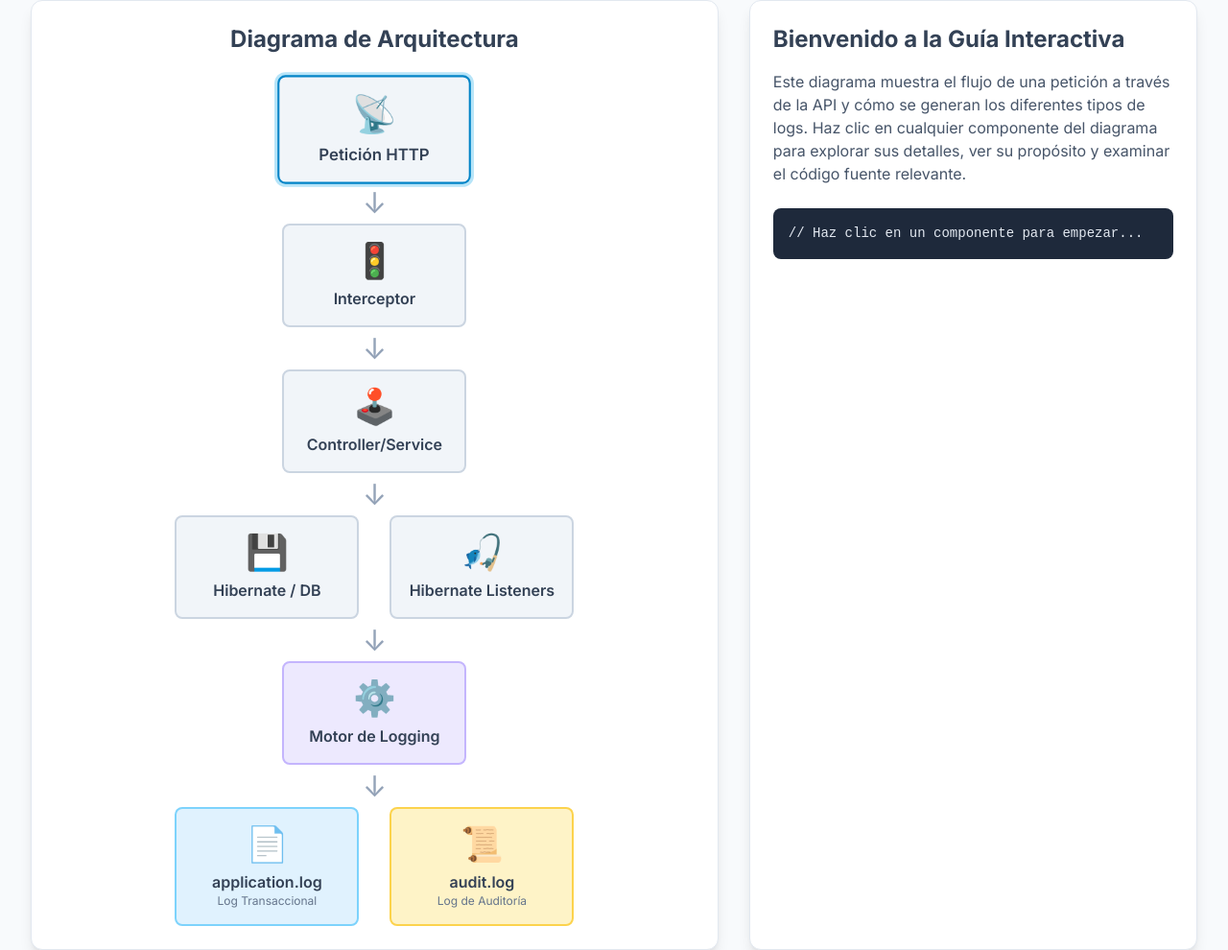
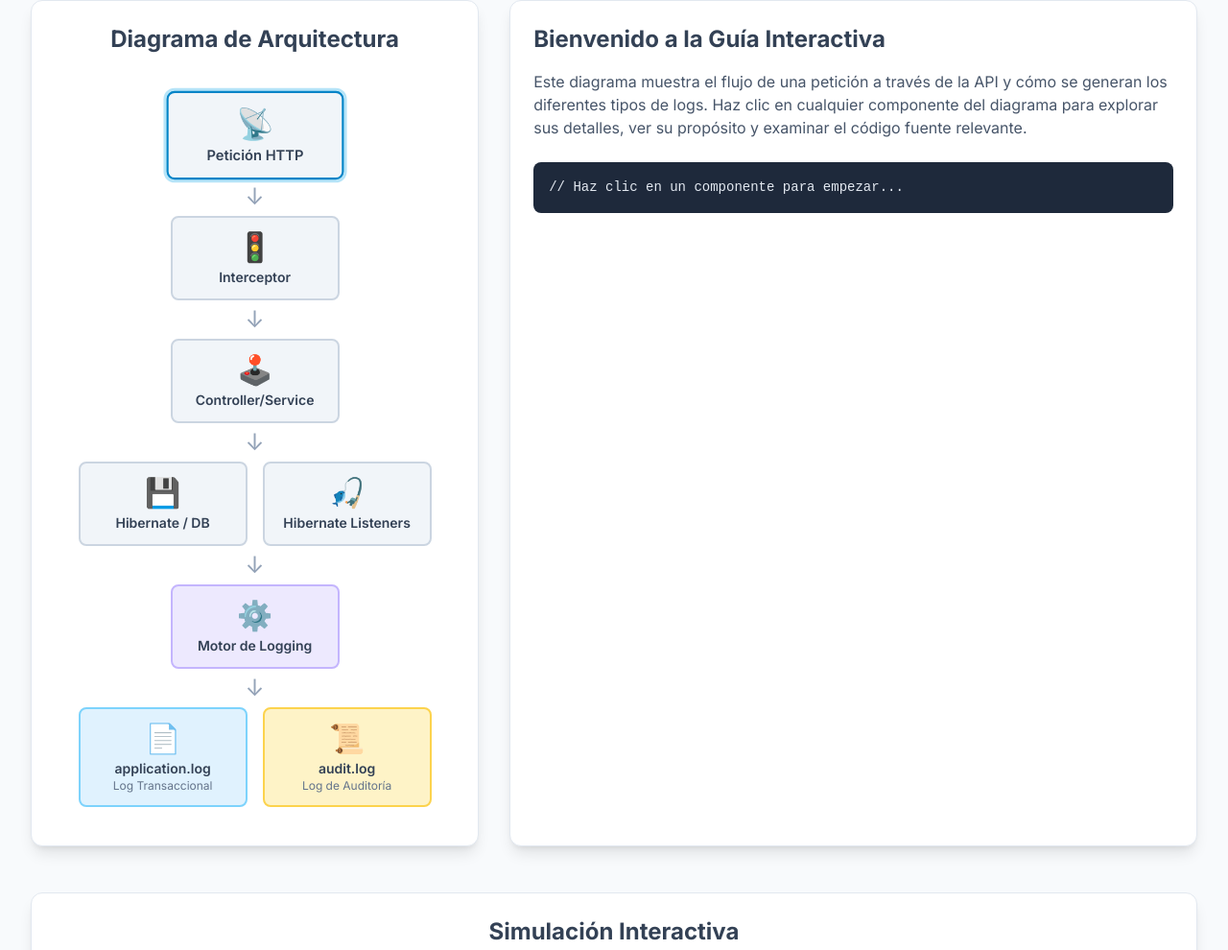
Before and after one commit to rorolopezg/logs_and_audits, a plain HTML site: page index.html in a window 1280 px wide. Shown: the part 172-1162 px from the top of the page at 96% size. Drawn offline with nearby package versions, Linux system fonts and the light colour scheme.

Commit message:
Aumentar ancho del panel de detalle de la  guía interactiva de logging para GitHub Pages

```diff
--- a/index.html
+++ b/index.html
@@ -10,7 +10,6 @@
     <!-- Application Structure Plan: The SPA is structured as an interactive dashboard. The core is a visual architecture diagram where each component is clickable. Clicking a component updates a details panel with explanations and code snippets. This non-linear, explorative approach is more engaging for developers than a linear document. A simulation section provides a hands-on demonstration, showing how different actions produce different logs, solidifying the user's understanding of the flow. This structure was chosen to transform a linear technical document into an exploratory learning tool, which is more effective for understanding system architectures. -->
     <!-- Visualization & Content Choices: Main Visualization: Architecture Diagram. Goal: Organize/Relationships. Method: Interactive Diagram (HTML/CSS/JS). Interaction: Clicks on components update a detail view. Justification: This directly models the system's flow, which is the key concept of the report. Simulation: Log generation in text areas. Goal: Inform/Change. Method: Dynamic text blocks. Interaction: Buttons trigger log generation. Justification: Makes the abstract concept of log generation tangible and observable. No statistical charts were needed as the source material is conceptual. -->
     <!-- CONFIRMATION: NO SVG graphics used. NO Mermaid JS used. -->
-    <!-- Repushh -->
     <style>
         body {
             font-family: 'Inter', sans-serif;
@@ -87,75 +86,75 @@
     </header>
 
     <main class="grid grid-cols-1 lg:grid-cols-5 gap-8">
-        <section id="architecture-diagram" class="lg:col-span-3 bg-white p-6 rounded-xl shadow-lg border border-slate-200">
+        <section id="architecture-diagram" class="lg:col-span-2 bg-white p-6 rounded-xl shadow-lg border border-slate-200">
             <h2 class="text-2xl font-bold mb-6 text-center text-slate-700">Diagrama de Arquitectura</h2>
-            <div class="relative min-h-[700px] flex flex-col justify-around items-center">
+            <div class="relative min-h-[700px] flex flex-col justify-around items-center py-4">
                 <!-- Fila 1: Petición -->
                 <div class="flex justify-center">
-                    <div id="comp-request" class="component bg-slate-100 p-4 rounded-lg border-2 border-slate-300 w-48 text-center" data-target="request">
-                        <span class="text-4xl">📡</span>
-                        <h3 class="font-semibold mt-2">Petición HTTP</h3>
+                    <div id="comp-request" class="component bg-slate-100 p-3 rounded-lg border-2 border-slate-300 w-44 text-center" data-target="request">
+                        <span class="text-3xl">📡</span>
+                        <h3 class="font-semibold text-sm mt-1">Petición HTTP</h3>
                     </div>
                 </div>
-                <div class="text-3xl text-slate-400 my-1">↓</div>
+                <div class="text-2xl text-slate-400 my-1">↓</div>
 
                 <!-- Fila 2: Interceptor -->
                 <div class="flex justify-center">
-                    <div id="comp-interceptor" class="component bg-slate-100 p-4 rounded-lg border-2 border-slate-300 w-48 text-center" data-target="interceptor">
-                        <span class="text-4xl">🚦</span>
-                        <h3 class="font-semibold mt-2">Interceptor</h3>
+                    <div id="comp-interceptor" class="component bg-slate-100 p-3 rounded-lg border-2 border-slate-300 w-44 text-center" data-target="interceptor">
+                        <span class="text-3xl">🚦</span>
+                        <h3 class="font-semibold text-sm mt-1">Interceptor</h3>
                     </div>
                 </div>
-                <div class="text-3xl text-slate-400 my-1">↓</div>
+                <div class="text-2xl text-slate-400 my-1">↓</div>
 
                 <!-- Fila 3: Controller -->
                 <div class="flex justify-center">
-                    <div id="comp-controller" class="component bg-slate-100 p-4 rounded-lg border-2 border-slate-300 w-48 text-center" data-target="controller">
-                        <span class="text-4xl">🕹️</span>
-                        <h3 class="font-semibold mt-2">Controller/Service</h3>
+                    <div id="comp-controller" class="component bg-slate-100 p-3 rounded-lg border-2 border-slate-300 w-44 text-center" data-target="controller">
+                        <span class="text-3xl">🕹️</span>
+                        <h3 class="font-semibold text-sm mt-1">Controller/Service</h3>
                     </div>
                 </div>
-                <div class="text-3xl text-slate-400 my-1">↓</div>
+                <div class="text-2xl text-slate-400 my-1">↓</div>
 
                 <!-- Fila 4: Hibernate y Listeners -->
-                <div class="flex justify-center gap-8">
-                    <div id="comp-hibernate" class="component bg-slate-100 p-4 rounded-lg border-2 border-slate-300 w-48 text-center" data-target="hibernate">
-                        <span class="text-4xl">💾</span>
-                        <h3 class="font-semibold mt-2">Hibernate / DB</h3>
+                <div class="flex justify-center gap-4">
+                    <div id="comp-hibernate" class="component bg-slate-100 p-3 rounded-lg border-2 border-slate-300 w-44 text-center" data-target="hibernate">
+                        <span class="text-3xl">💾</span>
+                        <h3 class="font-semibold text-sm mt-1">Hibernate / DB</h3>
                     </div>
-                    <div id="comp-listeners" class="component bg-slate-100 p-4 rounded-lg border-2 border-slate-300 w-48 text-center" data-target="listeners">
-                        <span class="text-4xl">🎣</span>
-                        <h3 class="font-semibold mt-2">Hibernate Listeners</h3>
+                    <div id="comp-listeners" class="component bg-slate-100 p-3 rounded-lg border-2 border-slate-300 w-44 text-center" data-target="listeners">
+                        <span class="text-3xl">🎣</span>
+                        <h3 class="font-semibold text-sm mt-1">Hibernate Listeners</h3>
                     </div>
                 </div>
-                <div class="text-3xl text-slate-400 my-1">↓</div>
+                <div class="text-2xl text-slate-400 my-1">↓</div>
 
                 <!-- Fila 5: Motor de Logging -->
                 <div class="flex justify-center">
-                    <div id="comp-engine" class="component bg-violet-100 p-4 rounded-lg border-2 border-violet-300 w-48 text-center" data-target="engine">
-                        <span class="text-4xl">⚙️</span>
-                        <h3 class="font-semibold mt-2">Motor de Logging</h3>
+                    <div id="comp-engine" class="component bg-violet-100 p-3 rounded-lg border-2 border-violet-300 w-44 text-center" data-target="engine">
+                        <span class="text-3xl">⚙️</span>
+                        <h3 class="font-semibold text-sm mt-1">Motor de Logging</h3>
                     </div>
                 </div>
-                <div class="text-3xl text-slate-400 my-1">↓</div>
+                <div class="text-2xl text-slate-400 my-1">↓</div>
 
                 <!-- Fila 6: Logs -->
-                <div class="flex justify-center gap-8">
-                    <div id="comp-applog" class="component bg-sky-100 p-4 rounded-lg border-2 border-sky-300 w-48 text-center" data-target="applog">
-                        <span class="text-4xl">📄</span>
-                        <h3 class="font-semibold mt-2">application.log</h3>
+                <div class="flex justify-center gap-4">
+                    <div id="comp-applog" class="component bg-sky-100 p-3 rounded-lg border-2 border-sky-300 w-44 text-center" data-target="applog">
+                        <span class="text-3xl">📄</span>
+                        <h3 class="font-semibold text-sm mt-1">application.log</h3>
                         <p class="text-xs text-slate-500">Log Transaccional</p>
                     </div>
-                    <div id="comp-auditlog" class="component bg-amber-100 p-4 rounded-lg border-2 border-amber-300 w-48 text-center" data-target="auditlog">
-                        <span class="text-4xl">📜</span>
-                        <h3 class="font-semibold mt-2">audit.log</h3>
+                    <div id="comp-auditlog" class="component bg-amber-100 p-3 rounded-lg border-2 border-amber-300 w-44 text-center" data-target="auditlog">
+                        <span class="text-3xl">📜</span>
+                        <h3 class="font-semibold text-sm mt-1">audit.log</h3>
                         <p class="text-xs text-slate-500">Log de Auditoría</p>
                     </div>
                 </div>
             </div>
         </section>
 
-        <section id="details-panel" class="lg:col-span-2 bg-white p-6 rounded-xl shadow-lg border border-slate-200">
+        <section id="details-panel" class="lg:col-span-3 bg-white p-6 rounded-xl shadow-lg border border-slate-200">
         </section>
     </main>
 
```
